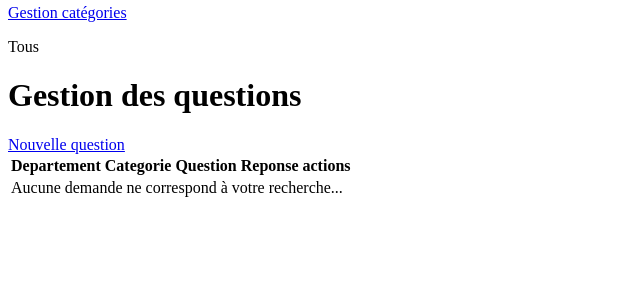
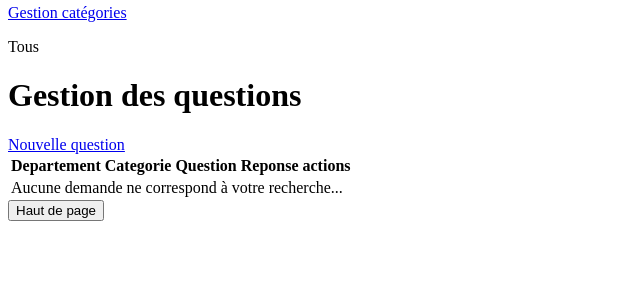
Before and after one commit to FlorentRVE/Projet_faq, a Symfony app: template templates/question/index.html.twig in a window 1280 px wide. Shown: the part 320-620 px from the top of the page, without its empty margins (0-640 px from the left). Run offline with Twig, Linux system fonts and the light colour scheme; the template is opened without the code that fills it, so the values that code supplies are empty; some libraries are stand-ins or nearby versions.

Commit message:
Fin bouton haut de page

```diff
--- a/public/js/script.js
+++ b/public/js/script.js
@@ -11,10 +11,10 @@ document.addEventListener('DOMContentLoaded', function() {
     let questions = document.querySelectorAll('.objet'); // Récupère toutes les blocs questions/réponses
     let toggleBtn = document.querySelectorAll('.toggleBtn'); // Collapse toggle bouton
     let containers = document.querySelectorAll('.container'); // Récupère tous les conteneurs de catégories
+    let topBtn = document.querySelectorAll('.topBtn'); // Sticky header
 
     let buttonReset = document.querySelector('.reset'); // Récupère le boutton pour reset la page
 
-    let topBtn = document.querySelector('.topBtn'); // Sticky header
 
     let toggleDark = document.querySelector('.toggleDark'); // Dark mode toggle bouton
     let containerDark = document.documentElement; // Récupération de la balise <html> pour y toggle la classe 'dark'
@@ -104,6 +104,18 @@ document.addEventListener('DOMContentLoaded', function() {
         });
     });
 
+    //========================= Gestion de la scroll =======================
+
+    topBtn.forEach(btn => {
+
+        btn.addEventListener('click', () => {
+
+            goToTop();
+            console.log('test');
+
+        })
+    })
+
     // ============= Boutton reset pour recharger la page ================
 
     buttonReset.addEventListener('click', () => { // Reload la page pour re afficher tous les objets
@@ -128,12 +140,6 @@ document.addEventListener('DOMContentLoaded', function() {
         });
     });
 
-    //========================= Gestion de la scroll =======================
 
-    topBtn.addEventListener('click', () => {
-
-        goToTop();
-
-    })
 
 });
--- a/src/Controller/FaqController.php
+++ b/src/Controller/FaqController.php
@@ -13,6 +13,12 @@ class FaqController extends AbstractController
 {
 
     // =============== Controller de la page principale de la FAQ =========================
+
+    #[Route('/', name: 'app_home')]
+    public function home()
+    {
+        return $this -> redirectToRoute('app_faq', [], Response::HTTP_SEE_OTHER);
+    }
 
     // Seulement affichage et recherche des questions/réponses depuis la BDD
 
--- a/templates/base.html.twig
+++ b/templates/base.html.twig
@@ -11,7 +11,7 @@
         {% block javascripts %}
             {{ encore_entry_script_tags('app') }}
         {% endblock %}
-        <script src="{{ asset('/js/script.js') }}"></script>
+        <script src="{{ asset('/js/script.js') }}" defer></script>
         <link rel="stylesheet" href="https://cdnjs.cloudflare.com/ajax/libs/font-awesome/6.4.2/css/all.min.css" integrity="sha512-z3gLpd7yknf1YoNbCzqRKc4qyor8gaKU1qmn+CShxbuBusANI9QpRohGBreCFkKxLhei6S9CQXFEbbKuqLg0DA==" crossorigin="anonymous" referrerpolicy="no-referrer" />
     </head>
     <body class="dark:bg-slate-950">
--- a/templates/faq/index.html.twig
+++ b/templates/faq/index.html.twig
@@ -107,7 +107,7 @@
         </content>
 
         <div>
-            <button class="topBtn fixed bottom-[4%] right-[4%] bg-sky-800 dark:bg-sky-900 text-slate-100 p-2 rounded-full">Retour en haut</button>
+            <button class="topBtn fixed bottom-[4%] right-[4%] bg-sky-800 dark:bg-sky-900 text-slate-100 px-3 py-2 rounded-full font-semibold">Haut de page</button>
         </div>
 
     </div>
--- a/templates/question/index.html.twig
+++ b/templates/question/index.html.twig
@@ -154,6 +154,10 @@
                 </table>
             </div>
         </content>
+
+        <div>
+            <button class="topBtn fixed bottom-[4%] right-[4%] bg-green-500 px-3 py-2 rounded-full font-semibold">Haut de page</button>
+        </div>
     </div>
 
 {% endblock %}
```
